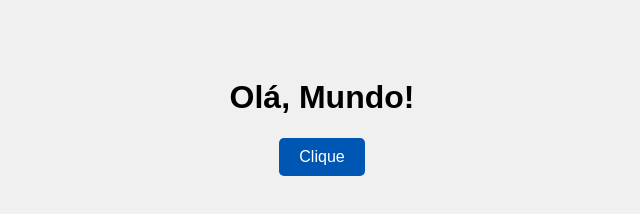
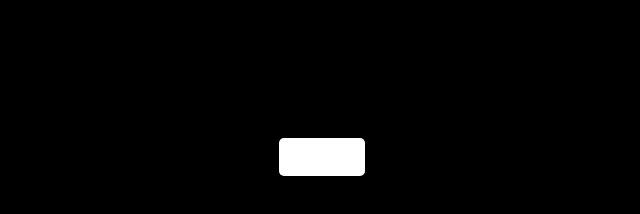
Before and after one commit to HenryTanaka/WebDesing, a plain HTML site: page index.html in a window 1280 px wide. In both pictures the pointer is over the button "Clique". Shown: the whole page, without its empty margins (318-958 px from the left). Drawn offline with Linux system fonts and the light colour scheme.

Commit message:
Atividade 2

```diff
--- a/style.css
+++ b/style.css
@@ -1,6 +1,6 @@
 body {
     font-family: Arial, sans-serif;
-    background-color: #f0f0f0;
+    background-color: #000000;
     text-align: center;
     padding: 50px;
 }
@@ -15,5 +15,5 @@ button {
 }
 
 button:hover {
-    background-color: #0056b3;
+    background-color: #ffffff;
 }
```
